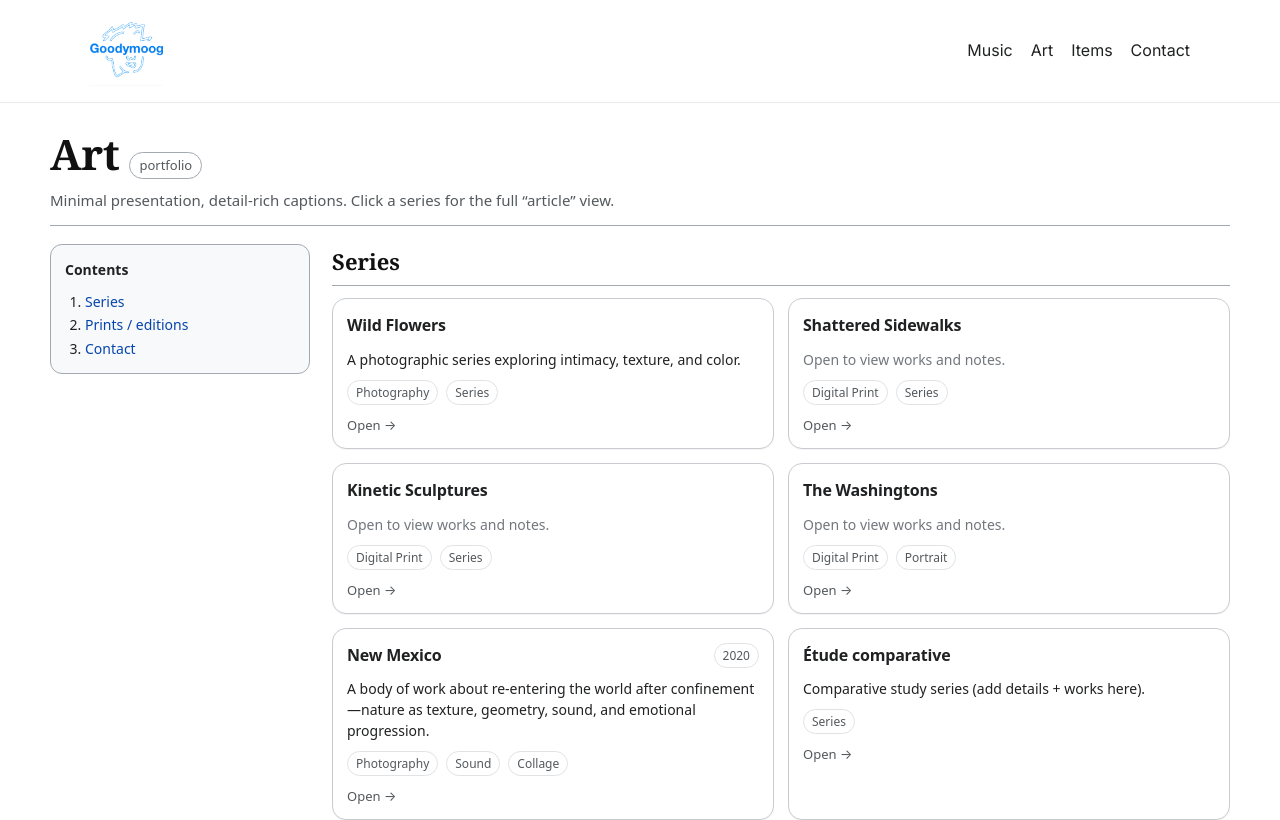
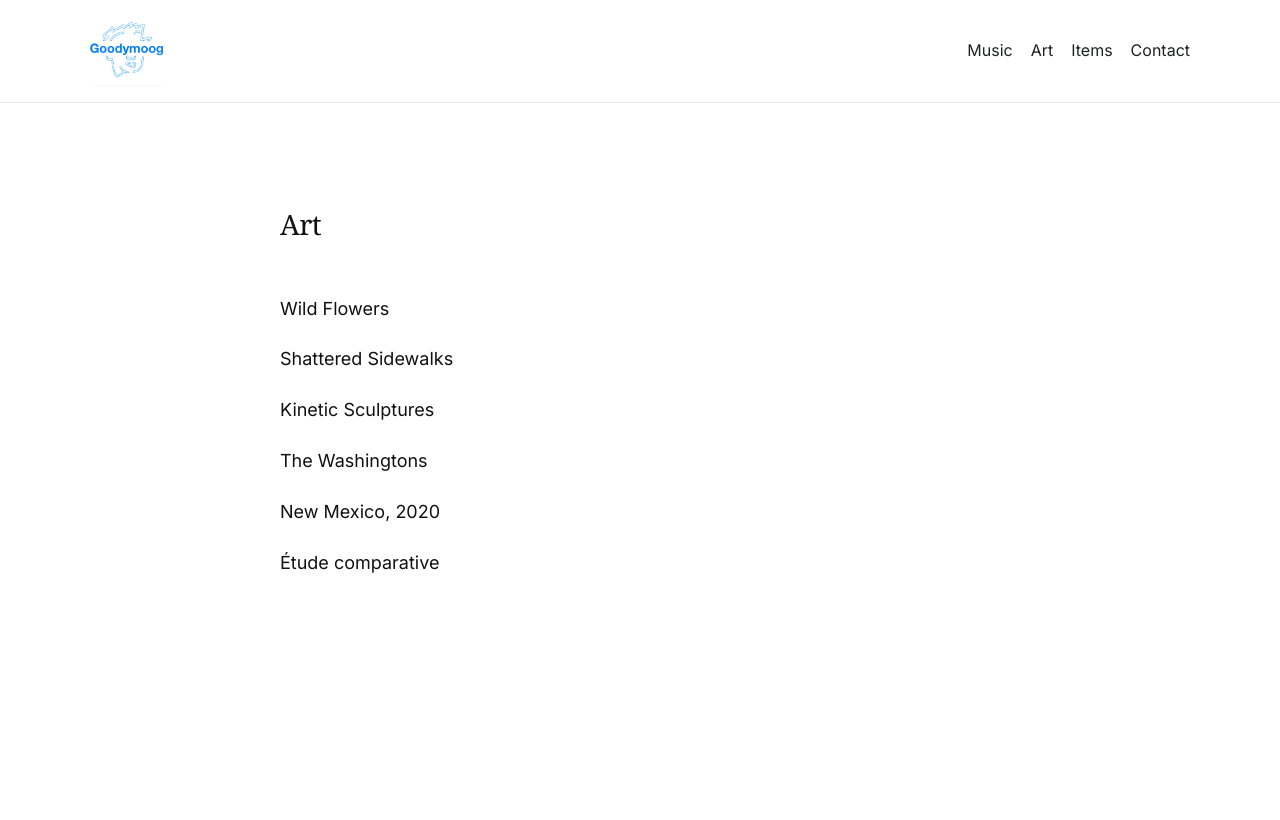
Before and after one commit to goodymoog/goodymoog-next, a Next.js app: page /art in a window 1280 px wide. Shown: the top 820 px of the page. Built offline with nearby package versions, Linux system fonts and the light colour scheme.

Commit message:
Render Header only in layout

```diff
--- a/app/art/page.tsx
+++ b/app/art/page.tsx
@@ -1,79 +1,62 @@
 import Link from "next/link";
-import styles from "./Art.module.css";
 import { ART } from "../../lib/art";
 
 export default function ArtIndexPage() {
   return (
-    <main className={styles.wrap}>
+    <main
+      style={{
+        background: "#fff",
+        color: "#111",
+        minHeight: "100vh",
+        padding: "80px 24px",
+      }}
+    >
+      <div
+        style={{
+          maxWidth: "720px",
+          margin: "0 auto",
+        }}
+      >
+        <h1
+          style={{
+            fontSize: "28px",
+            fontWeight: 500,
+            marginBottom: "48px",
+            letterSpacing: "-0.02em",
+          }}
+        >
+          Art
+        </h1>
 
-      <div className={styles.page}>
-        <header className={styles.header}>
-          <div className={styles.titleRow}>
-            <h1 className={styles.h1}>Art</h1>
-            <span className={styles.badge}>portfolio</span>
-          </div>
-          <p className={styles.subtitle}>
-            Minimal presentation, detail-rich captions. Click a series for the full “article” view.
-          </p>
-        </header>
-
-        <div className={styles.layout}>
-          <aside className={styles.toc}>
-            <div className={styles.tocTitle}>Contents</div>
-            <ol className={styles.tocList}>
-              <li><a href="#series">Series</a></li>
-              <li><a href="#prints">Prints / editions</a></li>
-              <li><a href="#contact">Contact</a></li>
-            </ol>
-          </aside>
-
-          <article className={styles.article}>
-            <section id="series">
-              <h2 className={styles.h2}>Series</h2>
-
-              <div className={styles.grid}>
-                {ART.map((s: any) => (
-                  <Link key={s.slug} href={`/art/${s.slug}`} className={styles.card}>
-                    <div className={styles.cardTop}>
-                      <div className={styles.cardTitle}>{s.title}</div>
-                      {s.year ? <div className={styles.cardYear}>{s.year}</div> : null}
-                    </div>
-
-                    {s.description ? (
-                      <p className={styles.cardDesc}>{s.description}</p>
-                    ) : (
-                      <p className={styles.cardDescMuted}>Open to view works and notes.</p>
-                    )}
-
-                    {s.tags?.length ? (
-                      <div className={styles.tags}>
-                        {s.tags.slice(0, 4).map((t: string) => (
-                          <span key={t} className={styles.tag}>{t}</span>
-                        ))}
-                      </div>
-                    ) : null}
-
-                    <div className={styles.cardHint}>Open →</div>
-                  </Link>
-                ))}
-              </div>
-            </section>
-
-            <section id="prints" className={styles.section}>
-              <h2 className={styles.h2}>Prints / editions</h2>
-              <p className={styles.p}>
-                Add a short paragraph here about availability, editions, and how to inquire.
-              </p>
-            </section>
-
-            <section id="contact" className={styles.section}>
-              <h2 className={styles.h2}>Contact</h2>
-              <p className={styles.p}>
-                For inquiries: <a className={styles.a} href="/contact">contact page</a>.
-              </p>
-            </section>
-          </article>
-        </div>
+        <ul
+          style={{
+            listStyle: "none",
+            padding: 0,
+            margin: 0,
+          }}
+        >
+          {ART.map((project: any) => (
+            <li
+              key={project.slug}
+              style={{
+                marginBottom: "22px",
+              }}
+            >
+              <Link
+                href={`/art/${project.slug}`}
+                style={{
+                  textDecoration: "none",
+                  color: "#111",
+                  fontSize: "18px",
+                  fontWeight: 400,
+                }}
+              >
+                {project.title}
+                {project.year ? `, ${project.year}` : ""}
+              </Link>
+            </li>
+          ))}
+        </ul>
       </div>
     </main>
   );
```
